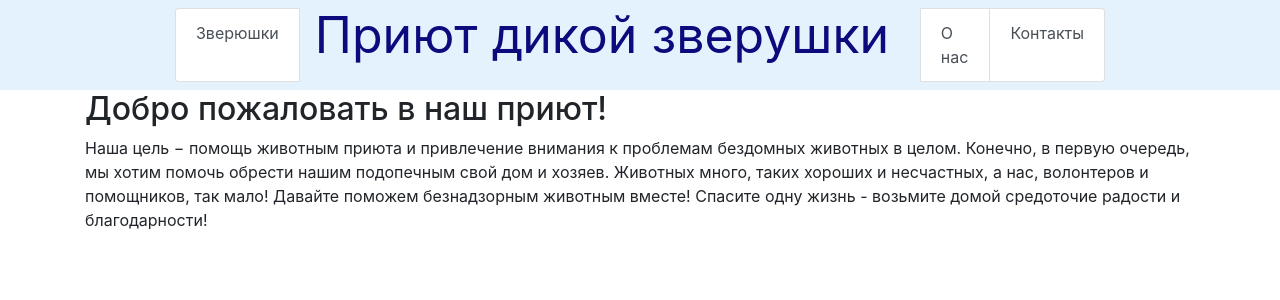
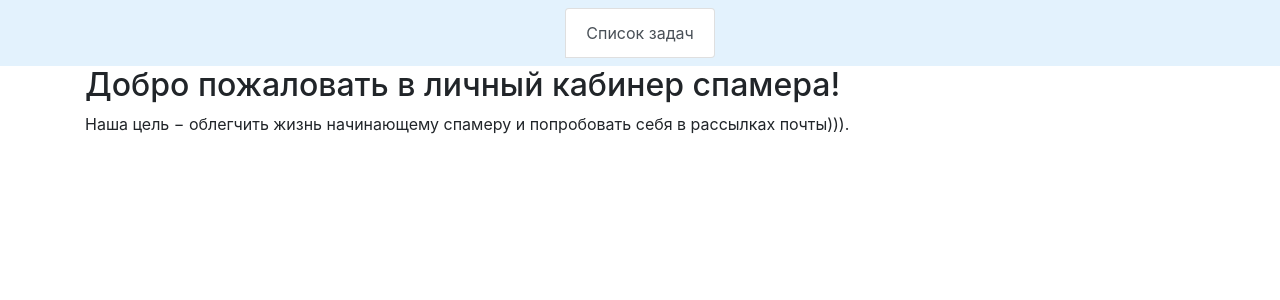
Before and after one commit to bobruk76/E2, a Django app: template mailapp/templates/index.html in a window 1280 px wide. Shown: the top 300 px of the page. Run offline with Django 3.2, Linux system fonts and the light colour scheme; the template is opened without the code that fills it, so the values that code supplies are empty; some libraries are stand-ins or nearby versions.

Commit message:
add index file

```diff
--- a/mailapp/templates/base.html
+++ b/mailapp/templates/base.html
@@ -13,10 +13,7 @@
     <body>
         <nav class="navbar navbar-light" style="background-color: #e3f2fd;" ii="footer">
             <div class="list-group list-group-horizontal mx-auto">
-                <a href="/animal/" class="list-group-item list-group-item-action">Зверюшки</a>
-                <p id="logo" class="col-8">Приют дикой зверушки</p>
-                <a href="/about-us/" class="list-group-item list-group-item-action">О нас</a>
-                <a href="/contacts/" class="list-group-item list-group-item-action">Контакты</a>
+                <a href="tasts/" class="list-group-item list-group-item-action">Список задач</a>
             </div>
         </nav>
         {% block content %}
--- a/mailapp/templates/index.html
+++ b/mailapp/templates/index.html
@@ -1,13 +1,9 @@
 {% extends 'base.html' %}
 {% block content %}
 <div class="container mx-auto">
-        <H2>Добро пожаловать в наш приют!</H2>
-
+        <H2>Добро пожаловать в личный кабинер спамера!</H2>
         <p>
-            Наша цель − помощь животным приюта и привлечение внимания к проблемам бездомных животных в целом.
-
-Конечно, в первую очередь, мы хотим помочь обрести нашим подопечным свой дом и хозяев. Животных много, таких хороших и несчастных, а нас, волонтеров и помощников, так мало! Давайте поможем безнадзорным животным вместе! Спасите одну жизнь - возьмите домой средоточие радости и благодарности!
+            Наша цель − облегчить жизнь начинающему спамеру и попробовать себя в рассылках почты))).
         </p>
-
 </div>
 {% endblock %}
--- a/mailapp/urls.py
+++ b/mailapp/urls.py
@@ -1,8 +1,10 @@
 from django.urls import path
 
-from mailapp.views import TaskCreate, TaskList
+from mailapp.views import TaskCreate, TaskList, IndexPageView
 
 urlpatterns = [
+    path('', IndexPageView.as_view()),
+
     path('task/create', TaskCreate.as_view(), name='task_create'),
     path('tasts/', TaskList.as_view(), name='task_list'),
 ]
--- a/mailapp/views.py
+++ b/mailapp/views.py
@@ -1,10 +1,12 @@
 from django.shortcuts import render
 
 # Create your views here.
-from django.views.generic import ListView, CreateView
+from django.views.generic import ListView, CreateView, TemplateView
 
 from mailapp.models import Task
 
+class IndexPageView(TemplateView):
+    template_name = 'index.html'
 
 class TaskList(ListView):
     model = Task
```
Also changed, not shown: mailapp/templates/about_us.html (deleted, +0 -15 lines).
